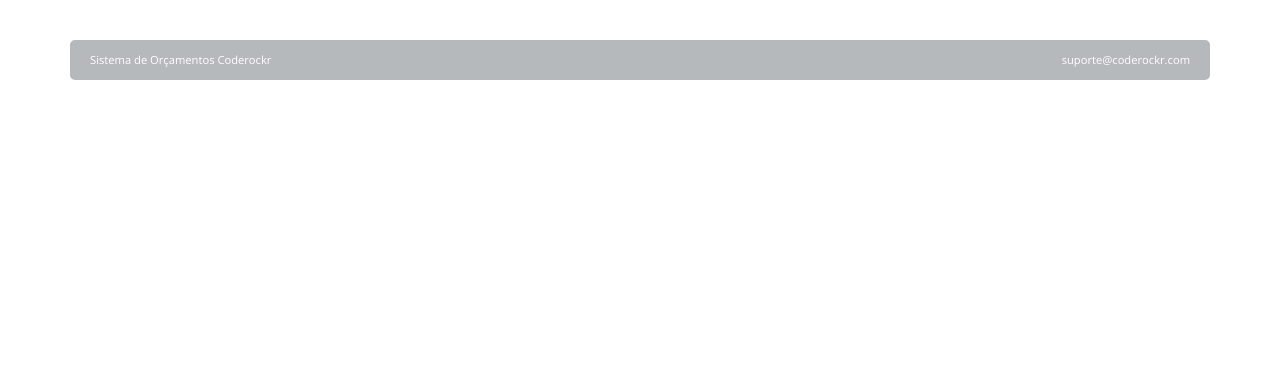
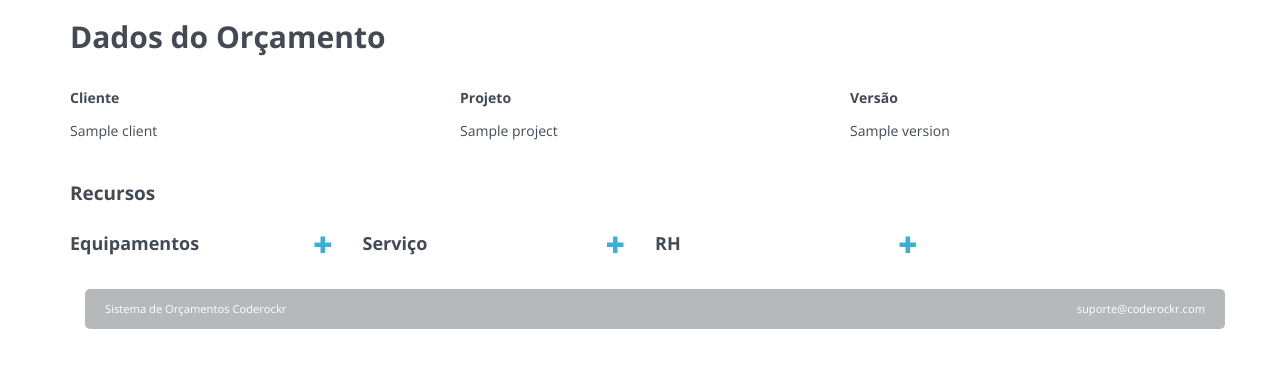
Before and after one commit to Coderockr/orcamentos, a PHP site: template views/quote/edit.twig in a window 1280 px wide. Shown: the part 110-478 px from the top of the page. Run offline with PHP 8.4, Linux system fonts and the light colour scheme; the template is opened without the code that fills it: most values are stand-ins (such as "Sample title", 1, 10 or a date in 2020); some libraries are stand-ins or nearby versions.

Commit message:
Criado o details do quote

```diff
--- a/app.php
+++ b/app.php
@@ -61,7 +61,11 @@ $app->get('/company', 'Orcamentos\Controller\CompanyController::edit');
 $app->post('/company/create', 'Orcamentos\Controller\CompanyController::create');
 
 //quote Controller
-$app->get('/quote/edit/{quoteId}', 'Orcamentos\Controller\QuoteController::edit')->value('quoteId', null);
+
+$app->get('/quote/new/{projectId}', 'Orcamentos\Controller\QuoteController::edit');
+$app->get('/quote/edit/{quoteId}', 'Orcamentos\Controller\QuoteController::edit');
+
+$app->get('/quote/detail/{quoteId}', 'Orcamentos\Controller\QuoteController::detail');
 $app->post('/quote/create', 'Orcamentos\Controller\QuoteController::create');
 
 //Resource Controller
--- a/src/Orcamentos/Model/ResourceQuote.php
+++ b/src/Orcamentos/Model/ResourceQuote.php
@@ -30,14 +30,14 @@ class ResourceQuote
     protected $updated;
 
     /**
-     * @ORM\ManyToOne(targetEntity="Resource", cascade={"persist", "merge", "refresh"})
+     * @ORM\ManyToOne(targetEntity="Resource", inversedBy="resourceQuoteCollection",cascade={"persist", "merge", "refresh"})
      *
      * @var Resource
      */
     protected $resource;
 
     /**
-     * @ORM\ManyToOne(targetEntity="Quote", cascade={"persist", "merge", "refresh"})
+     * @ORM\ManyToOne(targetEntity="Quote", inversedBy="resourceQuoteCollection", cascade={"persist", "merge", "refresh"})
      *
      * @var Quote
      */
--- a/src/Orcamentos/Service/Resource.php
+++ b/src/Orcamentos/Service/Resource.php
@@ -1,4 +1,4 @@
-<?php
+    <?php
 
 namespace Orcamentos\Service;
 
--- a/views/layout.twig
+++ b/views/layout.twig
@@ -51,7 +51,6 @@
                                 <ul class="nav navbar-nav navbar-right">
                                     {% if app.session.get('isAdmin') %}
                                         <li><a href="/" title="Dashboard" {{ active_page is defined and active_page == 'panel' ? 'class="current"' : ""}}>Painel</a></li>
-                                        <li><a href="#" title="Gerencie seus leads" {{  active_page is defined and  active_page == 'lead' ? 'class="current"' : ""}}>Leads</a></li>
                                         <li><a href="/client" title="Gerenice seus clientes" {{  active_page is defined and  active_page == 'client' ? 'class="current"' : ""}}>Clientes</a></li>
                                         <li><a href="/project" title="Gerencie seus projetos" {{  active_page is defined and  active_page == 'project' ? 'class="current"' : ""}}>Projetos</a></li>
                                     {% endif %}
--- a/views/project/detail.twig
+++ b/views/project/detail.twig
@@ -33,15 +33,16 @@
             {% for quote in project.quoteCollection %}
                <div class="col-md-4">
                     <a data-href="/quote/delete/{{ quote.id }}" data-toggle="confirmation" class="glyphicon glyphicon-remove margin20 edit" title="Apagar orçamento"></a>
-                    <a href="/quote/edit/{{quote.id}}" class="thumbnail" title="Visualizar projetos e orçamentos">
+                    <a href="/quote/detail/{{quote.id}}" class="thumbnail" title="Visualizar projetos e orçamentos">
                         <span class="caption">
                             <h5>{{ quote.version }}</h5>
                             <p>
                                 <time datetime="2013-11-09T13:40">{{ quote.created }}</time><br />
-                             <!--    R$ quote.cost  -->
                             </p>
                         </span>
                     </a>
+                    <a href="/quote/edit/{{ quote.id }}" title="Editar orçamento" class="edit"><i class="glyphicon glyphicon-pencil"></i>editar</a>
+
                 </div>
             {% endfor %}
         </div>
--- a/views/quote/edit.twig
+++ b/views/quote/edit.twig
@@ -1,4 +1,116 @@
 {% extends "layout.twig" %}
 {% block content %}
+    <div class="row">
+        <div class="col-md-9">
+            <h3>Dados do Orçamento</h4>
+        </div>
+        <div class="col-md-3">
+        </div>
+    </div>
+    <div class="form margin20">
+        <div class="row">
+            <div class="col-md-4">
+                <div>
+                    <label for="name">Cliente</label>
+                    <p>{{ project.client.name }}</p>
+                </div>
+            </div>
+            <div class="col-md-4">
+                <div>
+                    <label for="project">Projeto</label>
+                    <p>{{ project.name }}</p>
+                </div>
+            </div>
+            <div class="col-md-4">
+                <div>
+                    <label for="logo-file">Versão</label>
+                    <p>{{ version }}</p>
+                </div>
+            </div>
+        </div>
+    </form>
+    <div class="margin30">
+        <h4>Recursos</h4>
+        <div class="row resources">
+            <div class="col-md-3">
+                <h5>
+                    Equipamentos
+                    <a href="#" class="glyphicon glyphicon-plus" title="Adicionar equipamento"></a>
+                    <a href="#" class="glyphicon glyphicon-minus" title="Cancelar adição de equipamento"></a>
+                </h5>
+                <div class="thumbnail">
+                    <form class="form" method="POST" action="/resource/create">
+                        <div class="caption">
+                            <div>
+                                <label for="amount">Quantidade</label>
+                                <input type="text" name="amount" id="amount" required class="form-control" />
+                            </div>
+                            <div>
+                                <label for="resource">Recurso</label>
+                                <select name="resource">
 
+                                    <option value="resourceid"></option>
+
+                                </select>
+                            </div>
+                            <div>
+                                <button class="btn btn-success btn-block" type="submit" title="Salvar cliente">Salvar</button>
+                            </div>
+                        </div>
+                    </form>
+                </div>
+
+            </div>
+            <div class="col-md-3">
+                <h5>
+                    Serviço
+                    <a href="#" class="glyphicon glyphicon-plus" title="Adicionar matéria-prima"></a>
+                    <a href="#" class="glyphicon glyphicon-minus" title="Cancelar adição de matéria-prima"></a>
+                </h5>
+                <div class="thumbnail">
+                    <form class="form" method="POST" action="/resource/create">
+                        <div class="caption">
+                            <div>
+                                <label for="name">Nome *</label>
+                                <input type="text" name="name" id="name" class="form-control" />
+                            </div>
+                            <div>
+                                <label for="cost">Custo *</label>
+                                <input type="text" name="cost" id="cost" class="form-control" />
+                            </div>
+                            <div>
+                                <button class="btn btn-success btn-block" type="submit" title="Salvar cliente">Salvar</button>
+                            </div>
+                        </div>
+                    </form>
+                </div>
+
+            </div>
+            <div class="col-md-3">
+                <h5>
+                    RH
+                    <a href="#" class="glyphicon glyphicon-plus" title="Adicionar pessoa"></a>
+                    <a href="#" class="glyphicon glyphicon-minus" title="Cancelar adição de pessoa"></a>
+                </h5>
+                <div class="thumbnail">
+                    <form class="form" method="POST" action="/resource/create">
+                        <div class="caption">
+                            <div>
+                                <label for="name">Funçao *</label>
+                                <input type="text" name="name" id="name" class="form-control" />
+                            </div>
+                            <div>
+                                <label for="cost">Custo *</label>
+                                <input type="text" name="cost" id="cost" class="form-control" />
+                            </div>
+                            <div>
+                                <button class="btn btn-success btn-block" type="submit" title="Salvar cliente">Salvar</button>
+                            </div>
+                        </div>
+                    </form>
+                </div>
+
+            </div>
+        </div>
+    </div>
 {% endblock %}
```
Also changed, not shown: src/Orcamentos/Controller/QuoteController.php (+62 -28 lines), src/Orcamentos/Model/Quote.php (+34 -0 lines), src/Orcamentos/Model/Resource.php (+7 -1 lines), views/quote/detail.twig (added, +65 -0 lines).
